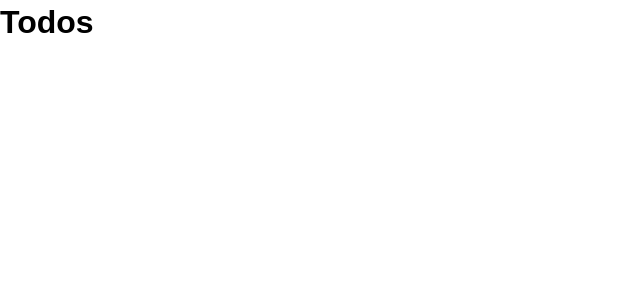
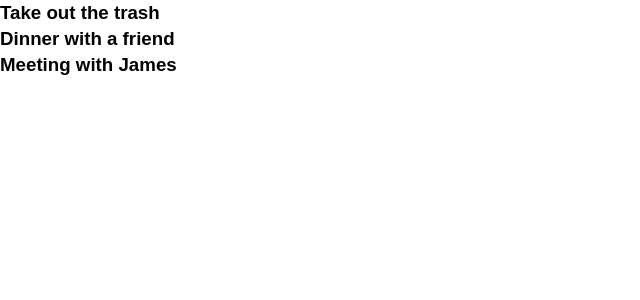
Before and after one commit to EtiWitty/react_crash-todo, a React (Create React App) app: page / in a window 1280 px wide. Shown: the top 300 px of the page, without its empty margins (0-640 px from the left). Built offline with nearby package versions, Linux system fonts and the light colour scheme.

Commit message:
got acces to todos array in another component

```diff
--- a/src/components/Todos.jsx
+++ b/src/components/Todos.jsx
@@ -1,13 +1,12 @@
 import React, { Component } from 'react';
 
 class Todos extends Component {
-  render() {
-    return (
-      <div>
-        <h1>Todos</h1>
-      </div>
-    );
-  }
-  }
+	render() {
+	  //console.log( this.props.todos);
+    return this.props.todos.map((todo) => (
+		<h3>{ todo.title }</h3>
+		));
+	}
+}
 
 export default Todos;
```
